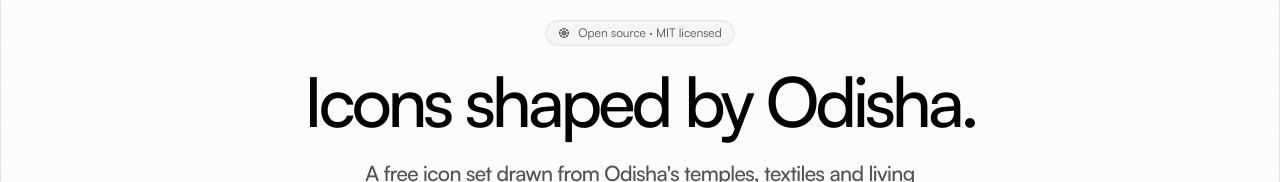
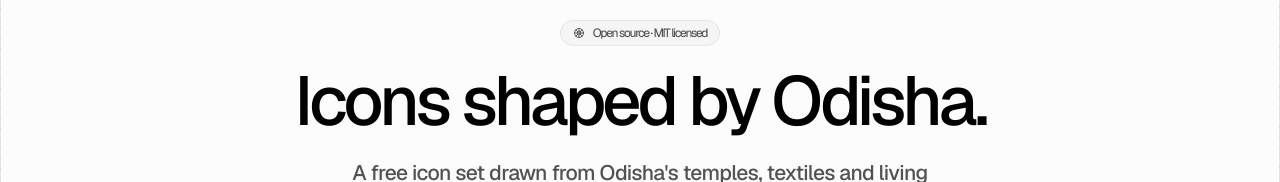
Before and after one commit to rudranboitei/odia-icons, a Next.js app: page / in a window 1280 px wide. Shown: the part 141-323 px from the top of the page. Built offline with nearby package versions, Linux system fonts and the light colour scheme; no server answers.

Commit message:
Use GeistSans as the only site font

```diff
--- a/src/app/globals.css
+++ b/src/app/globals.css
@@ -4,27 +4,19 @@
 
 @custom-variant dark (&:is(.dark *));
 
-/* Satoshi — self-hosted from Fontshare (free for commercial use). */
+/* GeistSans — the only typeface used across the site (variable, self-hosted). */
 @font-face {
-  font-family: "Satoshi";
-  src: url("/fonts/Satoshi-400.woff2") format("woff2");
-  font-weight: 400;
+  font-family: "GeistSans";
+  src: url("/fonts/GeistSans-Variable.woff2") format("woff2");
+  font-weight: 100 900;
   font-style: normal;
   font-display: swap;
 }
 
 @font-face {
-  font-family: "Satoshi";
-  src: url("/fonts/Satoshi-500.woff2") format("woff2");
-  font-weight: 500;
-  font-style: normal;
-  font-display: swap;
-}
-
-@font-face {
-  font-family: "Satoshi";
-  src: url("/fonts/Satoshi-700.woff2") format("woff2");
-  font-weight: 700;
+  font-family: "GeistSans Fallback";
+  src: local("Arial");
+  font-weight: 100 900;
   font-style: normal;
   font-display: swap;
 }
@@ -73,8 +65,8 @@
   --color-sidebar-accent-foreground: var(--sidebar-accent-foreground);
   --color-sidebar-primary-foreground: var(--sidebar-primary-foreground);
 
-  --font-sans: Satoshi, "Satoshi Placeholder", ui-sans-serif, system-ui, sans-serif;
-  --font-mono: ui-monospace, SFMono-Regular, Menlo, Consolas, monospace;
+  --font-sans: GeistSans, "GeistSans Fallback", ui-sans-serif, system-ui, sans-serif;
+  --font-mono: GeistSans, "GeistSans Fallback", ui-sans-serif, system-ui, sans-serif;
   --font-heading: var(--font-sans);
   --color-border-strong: var(--border-strong);
   --color-hairline: var(--hairline);
@@ -110,11 +102,11 @@
   --popover: oklch(0.99 0 0);
   --primary: oklch(0 0 0);
   --sidebar: oklch(0.99 0 0);
-  --font-mono: Geist Mono, monospace;
-  --font-sans: Geist, sans-serif;
+  --font-mono: GeistSans, "GeistSans Fallback", ui-sans-serif, system-ui, sans-serif;
+  --font-sans: GeistSans, "GeistSans Fallback", ui-sans-serif, system-ui, sans-serif;
   --secondary: oklch(0.94 0 0);
   --background: oklch(0.99 0 0);
-  --font-serif: Georgia, serif;
+  --font-serif: GeistSans, "GeistSans Fallback", ui-sans-serif, system-ui, sans-serif;
   --foreground: oklch(0 0 0);
   --destructive: oklch(0.63 0.19 23.03);
   --shadow-blur: 2px;
@@ -158,11 +150,11 @@
   --popover: oklch(0.18 0 0);
   --primary: oklch(1.00 0 0);
   --sidebar: oklch(0.18 0 0);
-  --font-mono: Geist Mono, monospace;
-  --font-sans: Geist, sans-serif;
+  --font-mono: GeistSans, "GeistSans Fallback", ui-sans-serif, system-ui, sans-serif;
+  --font-sans: GeistSans, "GeistSans Fallback", ui-sans-serif, system-ui, sans-serif;
   --secondary: oklch(0.25 0 0);
   --background: oklch(0 0 0);
-  --font-serif: Georgia, serif;
+  --font-serif: GeistSans, "GeistSans Fallback", ui-sans-serif, system-ui, sans-serif;
   --foreground: oklch(1.00 0 0);
   --destructive: oklch(0.69 0.20 23.91);
   --sidebar-ring: oklch(0.72 0 0);
@@ -201,11 +193,19 @@
   ) {
     cursor: pointer;
   }
-  body {
-    @apply bg-background text-foreground;
-  }
   html {
     @apply font-sans;
+  }
+  body {
+    @apply bg-background;
+    font-size: 32px;
+    font-weight: 450;
+    line-height: 40px;
+    letter-spacing: -1.28px;
+    color: #171717;
+  }
+  .dark body {
+    color: var(--foreground);
   }
   @media (prefers-reduced-motion: no-preference) {
     html {
@@ -233,7 +233,7 @@
 @layer components {
   /* Hero display type — exact spec on desktop, scales down on small screens. */
   .text-hero-title {
-    font-family: Satoshi, "Satoshi Placeholder", sans-serif;
+    font-family: GeistSans, "GeistSans Fallback", sans-serif;
     font-weight: 500;
     font-size: clamp(2.5rem, 8.6vw, 69px);
     line-height: clamp(2.25rem, 7.74vw, 62px);
@@ -243,7 +243,7 @@
 
   /* Oversized wordmark that closes the page. */
   .text-footer-mark {
-    font-family: Satoshi, "Satoshi Placeholder", sans-serif;
+    font-family: GeistSans, "GeistSans Fallback", sans-serif;
     font-weight: 500;
     font-size: clamp(2.5rem, 17vw, 15rem);
     line-height: 1;
```
Also changed, not shown: public/fonts/GeistSans-Variable.woff2 (added).
